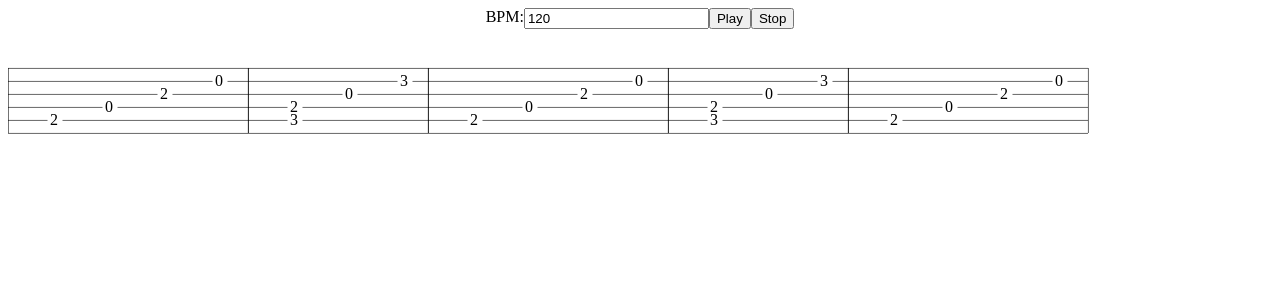
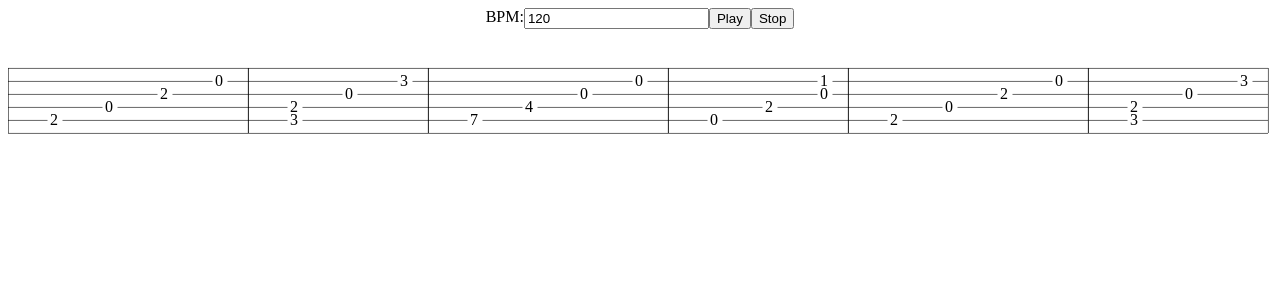
Before and after one commit to calesce/tab-editor, a React app: page / in a window 1280 px wide. Shown: the top 300 px of the page. Built offline with nearby package versions, Linux system fonts and the light colour scheme.

Commit message:
fit measures into row instead of static measure count

```diff
--- a/src/components/TabStaff.js
+++ b/src/components/TabStaff.js
@@ -25,15 +25,13 @@ export default class TabStaff extends Component {
       <g>
         { this.renderBars(x, measureLength) }
         {
-          measure.notes.map((note, j) => this.renderNote(note, i, j, measureLength))
+          measure.notes.map((note, j) => this.renderNote(note, i, j, measureLength, x))
         }
       </g>
     );
   }
 
-  renderNote = (note, measureNumber, index, measureLength) => {
-    let xOfMeasure = this.getXCoordOfMeasure(measureNumber);
-
+  renderNote = (note, measureNumber, index, measureLength, xOfMeasure) => {
     return note.string.map((bleh, j) => {
       let x = xOfMeasure + (index * 55 + 40);
       let y = 80 - (13 * note.string[j]);
@@ -55,36 +53,72 @@ export default class TabStaff extends Component {
     return Math.ceil(song.length / measuresPerRow);
   }
 
-  getXCoordOfMeasure = (index) => {
-    if(index % 5 === 0) {
+  convertSongIntoRows = (song) => {
+    const screenWidth = window.innerWidth;
+
+    return song.reduce((rows, measure, index) => {
+      let notes = measure.notes.length;
+
+      let currentRow = rows[rows.length - 1];
+      let currentRowWidth = currentRow.reduce((next, curr) => {
+        return next + (60 * curr.notes.length);
+      }, 0);
+
+      let returnedRows = rows;
+      if(currentRowWidth + (60 * measure.notes.length) > screenWidth - 20) {
+        if(index !== song.length - 1) {
+          returnedRows.push([measure]);
+        }
+      } else {
+        let nextRow = currentRow.concat(measure);
+
+        returnedRows[rows.length - 1] = nextRow;
+      }
+
+      return returnedRows;
+    }, [[]]);
+  }
+
+  getXCoordOfMeasure = (row, index) => {
+    if(index === 0) {
       return 0;
     }
-
-    let precedingMeasures = this.props.song.slice(index - index % 5, index);
-    return precedingMeasures.reduce((prev, curr) => {
-      return prev + (60 * curr.notes.length);
+    let precedingMeasures = row.slice(0, index);
+    return precedingMeasures.reduce((next, curr) => {
+      return next + (60 * curr.notes.length);
     }, 0);
   }
 
-  renderAllMeasures = (measure, i) => {
-    let y = 170 * (Math.floor(i / 5));
+  getYCoordOfRow = (rowIndex) => {
+    return 170 * rowIndex;
+  }
+
+  renderMeasureForRow = (row, measureIndex, y) => {
+    let measure = row[measureIndex];
     let measureLength = 60 * measure.notes.length;
-
-    let x = this.getXCoordOfMeasure(i);
+    let x = this.getXCoordOfMeasure(row, measureIndex);
 
     return (
-      <svg key={i} x='0' y={y} style={{ height: 250, width: measureLength }}>
-        { this.renderMeasure(i, measureLength, measure, x) }
+      <svg key={measureIndex} x={0} y={y} style={{ height: 250, width: measureLength }}>
+        { this.renderMeasure(measureIndex, measureLength, measure, x) }
       </svg>
     );
   }
 
+  renderRow = (row, rowIndex) => {
+    let y = this.getYCoordOfRow(rowIndex);
+
+    return row.map((measure, measureIndex) => {
+        return this.renderMeasureForRow(row, measureIndex, y);
+    });
+  }
+
   render() {
-    let rows = this.calcRows(this.props.song);
+    let rows = this.convertSongIntoRows(this.props.song);
 
     return (
       <svg style={{ width: '100%', height: '100%' }}>
-        { this.props.song.map(this.renderAllMeasures) }
+        { rows.map(this.renderRow) }
       </svg>
     );
   }
--- a/src/components/song.js
+++ b/src/components/song.js
@@ -49,17 +49,17 @@ let song = [
     notes: [
       {
         string: [1],
-        fret: [2],
+        fret: [7],
         duration: ['q'],
       },
       {
         string: [2],
-        fret: [0],
+        fret: [4],
         duration: ['q'],
       },
       {
         string: [3],
-        fret: [2],
+        fret: [0],
         duration: ['q'],
       },
       {
@@ -73,43 +73,19 @@ let song = [
     timeSignature: '4/4',
     notes: [
       {
-        string: [1, 2],
-        fret: [3, 2],
-        duration: ['q', 'q']
-      },
-      {
-        string: [3],
+        string: [1],
         fret: [0],
         duration: ['q'],
       },
       {
-        string: [4],
-        fret: [3],
-        duration: ['h'],
-      }
-    ]
-  },{
-    timeSignature: '4/4',
-    notes: [
-      {
-        string: [1],
+        string: [2],
         fret: [2],
         duration: ['q'],
       },
       {
-        string: [2],
-        fret: [0],
-        duration: ['q'],
-      },
-      {
-        string: [3],
-        fret: [2],
-        duration: ['q'],
-      },
-      {
-        string: [4],
-        fret: [0],
-        duration: ['q']
+        string: [3, 4],
+        fret: [0, 1],
+        duration: ['h', 'h']
       }
     ]
   },
@@ -163,17 +139,17 @@ let song = [
     notes: [
       {
         string: [1],
-        fret: [2],
+        fret: [7],
         duration: ['q'],
       },
       {
         string: [2],
-        fret: [0],
+        fret: [4],
         duration: ['q'],
       },
       {
         string: [3],
-        fret: [2],
+        fret: [0],
         duration: ['q'],
       },
       {
@@ -187,44 +163,19 @@ let song = [
     timeSignature: '4/4',
     notes: [
       {
-        string: [1, 2],
-        fret: [3, 2],
-        duration: ['q', 'q']
-      },
-      {
-        string: [3],
+        string: [1],
         fret: [0],
         duration: ['q'],
       },
       {
-        string: [4],
-        fret: [3],
-        duration: ['h'],
-      }
-    ]
-  },
-  {
-    timeSignature: '4/4',
-    notes: [
-      {
-        string: [1],
+        string: [2],
         fret: [2],
         duration: ['q'],
       },
       {
-        string: [2],
-        fret: [0],
-        duration: ['q'],
-      },
-      {
-        string: [3],
-        fret: [2],
-        duration: ['q'],
-      },
-      {
-        string: [4],
-        fret: [0],
-        duration: ['q']
+        string: [3, 4],
+        fret: [0, 1],
+        duration: ['h', 'h']
       }
     ]
   },
@@ -278,6 +229,51 @@ let song = [
     notes: [
       {
         string: [1],
+        fret: [7],
+        duration: ['q'],
+      },
+      {
+        string: [2],
+        fret: [4],
+        duration: ['q'],
+      },
+      {
+        string: [3],
+        fret: [0],
+        duration: ['q'],
+      },
+      {
+        string: [4],
+        fret: [0],
+        duration: ['q']
+      }
+    ]
+  },
+  {
+    timeSignature: '4/4',
+    notes: [
+      {
+        string: [1],
+        fret: [0],
+        duration: ['q'],
+      },
+      {
+        string: [2],
+        fret: [2],
+        duration: ['q'],
+      },
+      {
+        string: [3, 4],
+        fret: [0, 1],
+        duration: ['h', 'h']
+      }
+    ]
+  },
+  {
+    timeSignature: '4/4',
+    notes: [
+      {
+        string: [1],
         fret: [2],
         duration: ['q'],
       },
@@ -323,17 +319,17 @@ let song = [
     notes: [
       {
         string: [1],
-        fret: [2],
+        fret: [7],
         duration: ['q'],
       },
       {
         string: [2],
-        fret: [0],
+        fret: [4],
         duration: ['q'],
       },
       {
         string: [3],
-        fret: [2],
+        fret: [0],
         duration: ['q'],
       },
       {
@@ -342,6 +338,26 @@ let song = [
         duration: ['q']
       }
     ]
+  },
+  {
+    timeSignature: '4/4',
+    notes: [
+      {
+        string: [1],
+        fret: [0],
+        duration: ['q'],
+      },
+      {
+        string: [2],
+        fret: [2],
+        duration: ['q'],
+      },
+      {
+        string: [3, 4],
+        fret: [0, 1],
+        duration: ['h', 'h']
+      }
+    ]
   }
 ];
 
```
